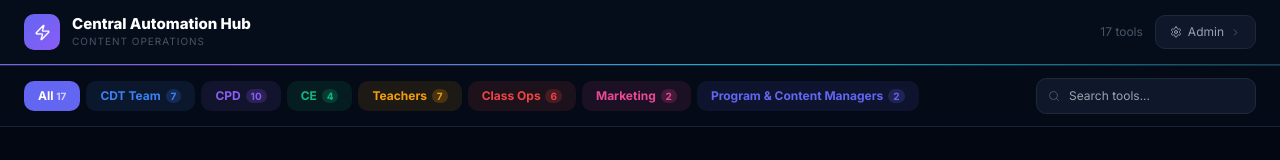
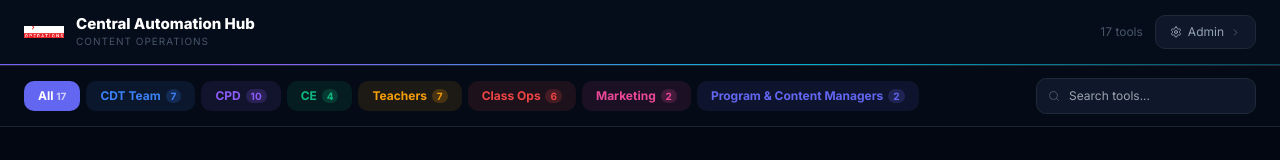
Before and after one commit to cm-ops-gmail/Central-Automation-Directory, a Next.js app: page / in a window 1280 px wide. Shown: the top 160 px of the page. Built offline with nearby package versions, Linux system fonts and the light colour scheme.

Commit message:
Replace icon with company logo in navbar
Co-Authored-By: Claude Sonnet 4.6 <noreply@anthropic.com>

```diff
--- a/app/admin/page.tsx
+++ b/app/admin/page.tsx
@@ -710,10 +710,7 @@ export default function AdminPage() {
               <ArrowLeft size={12} /> Dashboard
             </Link>
             <div className="flex items-center gap-2">
-              <div className="w-7 h-7 rounded-lg flex items-center justify-center"
-                style={{ background: "linear-gradient(135deg, #6366f1, #8b5cf6)" }}>
-                <Zap size={13} className="text-white" />
-              </div>
+              <img src="/logo.png" alt="Logo" style={{ width: "28px", height: "28px", borderRadius: "7px", objectFit: "contain" }} />
               <h1 className="font-extrabold text-white text-sm">Admin Panel</h1>
             </div>
           </div>
--- a/app/dashboard.tsx
+++ b/app/dashboard.tsx
@@ -10,7 +10,6 @@ import {
   BookOpen,
   Search,
   Settings,
-  Zap,
   ChevronRight,
   Link as LinkIcon,
 } from "lucide-react";
@@ -244,20 +243,17 @@ export default function Dashboard({
         >
           {/* Logo */}
           <div style={{ display: "flex", alignItems: "center", gap: "12px" }}>
-            <div
+            <img
+              src="/logo.png"
+              alt="Logo"
               style={{
-                width: "36px",
-                height: "36px",
+                width: "40px",
+                height: "40px",
                 borderRadius: "10px",
-                background: "linear-gradient(135deg,#6366f1,#8b5cf6)",
-                display: "flex",
-                alignItems: "center",
-                justifyContent: "center",
+                objectFit: "contain",
                 flexShrink: 0,
               }}
-            >
-              <Zap size={17} color="white" />
-            </div>
+            />
             <div>
               <div style={{ fontWeight: 800, color: "white", fontSize: "15px", lineHeight: 1 }}>
                 Central Automation Hub
```
